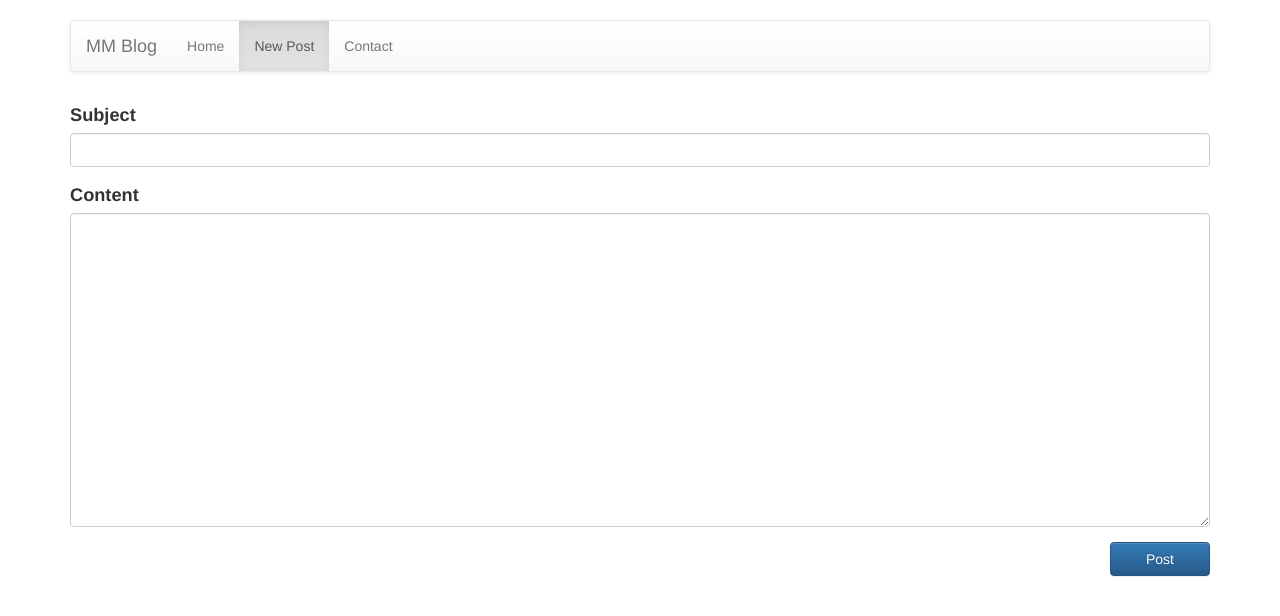
After one commit to m-murygin/app-engine-blog, a Python web app: template templates/new_post.html in a window 1280 px wide. The commit adds this page. Shown: the top 616 px of the page. Run offline with Jinja, Linux system fonts and the light colour scheme; the template is opened without the code that fills it, so the values that code supplies are empty; some libraries are stand-ins or nearby versions.

Commit message:
add new post route and form

```diff
--- a/main.py
+++ b/main.py
@@ -1,7 +1,10 @@
 import webapp2
 
 from handlers.index import IndexHandler
+from handlers.new_post import NewPost
+
 
 app = webapp2.WSGIApplication([
     ('/', IndexHandler),
+    ('/newpost', NewPost),
 ], debug=True)
--- /dev/null
+++ b/public/css/new_post.css
@@ -0,0 +1,22 @@
+.block-submit {
+    width: 100px;
+    float: right;
+}
+
+.form-new-post {
+    margin-top: 10px;
+}
+
+.form-new-post .control-label {
+    font-size: 1.3em;
+}
+
+.form-sign-up {
+    margin-top: 100px;
+}
+
+@media (max-width: 768px) {
+    .form-sign-up {
+        margin-top: 20px;
+    }
+}
--- a/templates/index.html
+++ b/templates/index.html
@@ -1,4 +1,5 @@
 {% extends "layout.html" %}
+{% set currentTab = 'home-tab' %}
 
 {% block content %}
   {% for post in posts %}
--- a/templates/layout.html
+++ b/templates/layout.html
@@ -18,7 +18,6 @@
 
     <div class="container">
 
-      <!-- Static navbar -->
       <nav class="navbar navbar-default">
         <div class="container-fluid">
           <div class="navbar-header">
@@ -32,9 +31,9 @@
           </div>
           <div id="navbar" class="navbar-collapse collapse">
             <ul class="nav navbar-nav">
-              <li class="active"><a href="/">Home</a></li>
-              <li><a href="/newpost">New Post</a></li>
-              <li><a href="#">Contact</a></li>
+              <li id="home-tab"><a href="/">Home</a></li>
+              <li id="new-post-tab" ><a href="/newpost">New Post</a></li>
+              <li id="contant-tab"><a href="#">Contact</a></li>
             </ul>
           </div>
         </div>
@@ -50,5 +49,10 @@
     <script src="components/jquery/dist/jquery.min.js"></script>
     <script src="components/bootstrap/dist/js/bootstrap.min.js" ></script>
 
+    <script type="text/javascript">
+      $(document).ready(function  () {
+        $('#{{currentTab}}').addClass('active');
+      });
+    </script>
   </body>
 </html>
--- /dev/null
+++ b/templates/new_post.html
@@ -0,0 +1,20 @@
+{% extends "layout.html" %}
+
+{% set currentTab = 'new-post-tab' %}
+
+{% block content %}
+  <link rel="stylesheet" type="text/css" href="css/new_post.css">
+
+  <form method="post" class="form-new-post">
+    <div class="form-group {% if error and not subject %}has-error{% endif %}" >
+      <label class="control-label" for="subject-input">Subject</label>
+      <input type="text" name="subject" value="{{subject}}"class="form-control" id="subject-input">
+    </div>
+    <div class="form-group {% if error and not content %}has-error{% endif %}">
+      <label class="control-label" for="content-input">Content</label>
+      <textarea name="content" rows="15" value="{content}}" class="form-control" id="content-input"></textarea>
+    </div>
+    <p class="bg-danger">{{error}}</p>
+    <input class="btn btn-primary block-submit" type="submit" value="Post">
+  </form>
+{% endblock %}
```
Also changed, not shown: handlers/new_post.py (added, +9 -0 lines).
